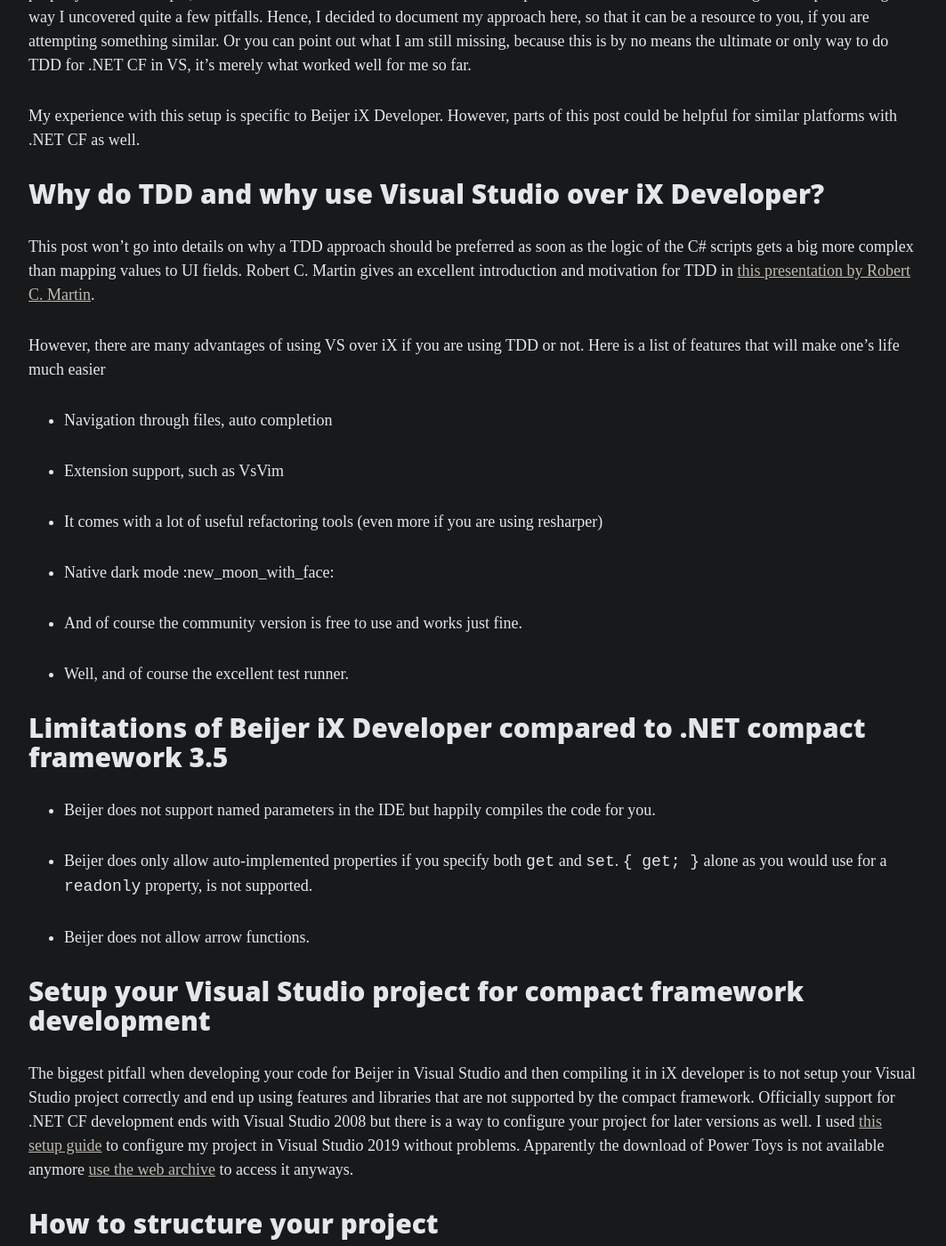
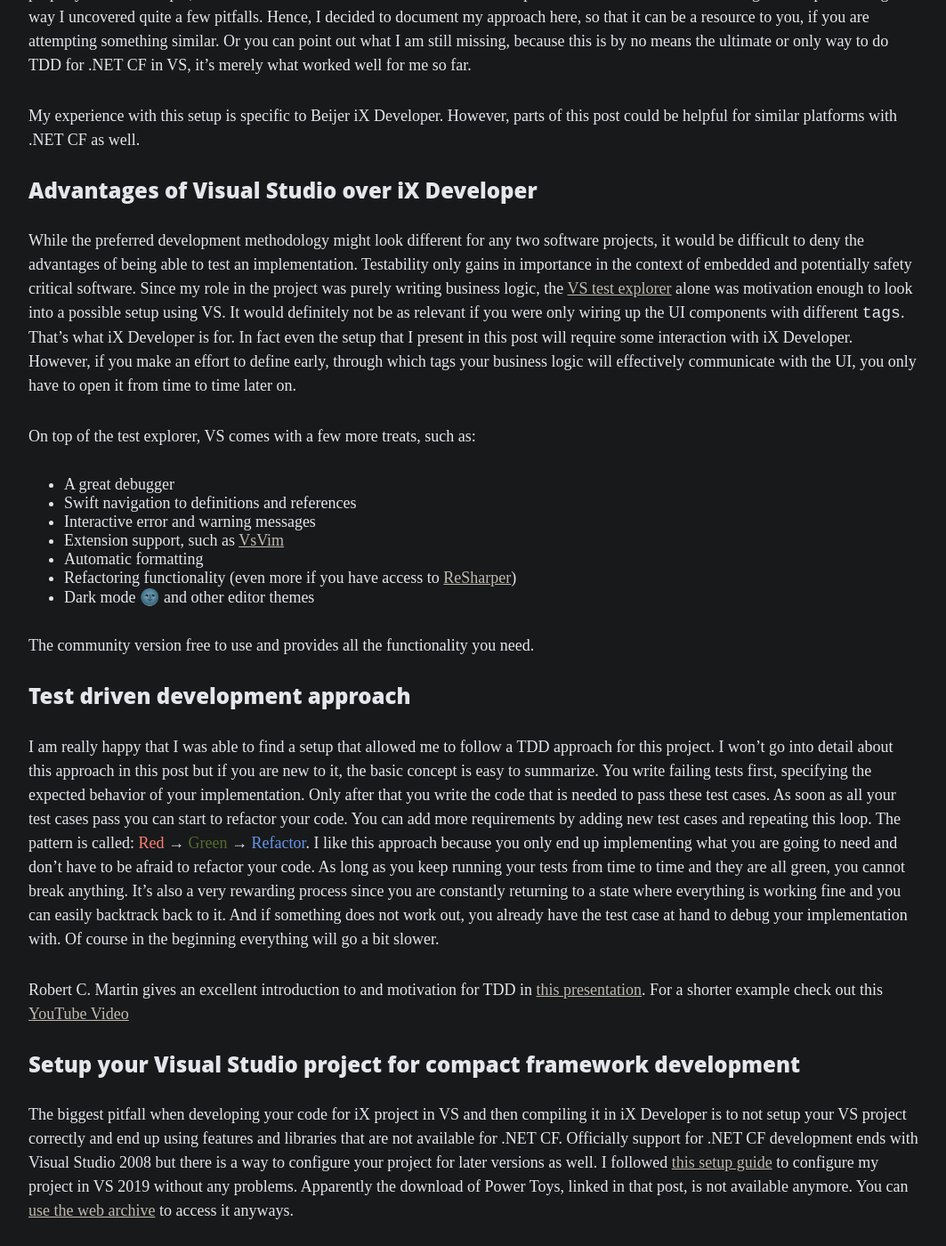
Before and after one commit to timonla/timonla.github.io, a Jekyll site: the page built from _posts/2020-10-22-tdd-for-ix.md, in a window 1280 px wide and 1400 px high, scrolled down 514 px. Shown: the whole window at 89% size, without its empty margins (108-1171 px from the left). Built offline with Jekyll 4.4.1, drawn with Linux system fonts in a browser that asks for light colours; nearby versions of some CDN libraries; some of the changed text lies outside the part shown.

Commit message:
Work on tdd for ix blog post
Rewrote the motivation and some structure changes.

````diff
--- a/_posts/2020-10-22-tdd-for-ix.md
+++ b/_posts/2020-10-22-tdd-for-ix.md
@@ -26,66 +26,107 @@
 My experience with this setup is specific to Beijer iX Developer.
 However, parts of this post could be helpful for similar platforms with .NET CF as well.
 
-## Why do TDD and why use Visual Studio over iX Developer?
+### Advantages of Visual Studio over iX Developer
 
-This post won't go into details on why a TDD approach should be preferred as soon
-as the logic of the C# scripts gets a  big more complex than mapping values to
-UI fields.
-Robert C. Martin gives an excellent introduction and motivation for TDD in
-[this presentation by Robert C. Martin](https://www.youtube.com/watch?v=qkblc5WRn-U).
+While the preferred development methodology might look different for any two software
+projects, it would be difficult to deny the advantages of being able to test an
+implementation.
+Testability only gains in importance in the context of embedded and potentially safety
+critical software.
+Since my role in the project was purely writing business logic,
+the [VS test explorer](https://docs.microsoft.com/en-us/visualstudio/test/run-unit-tests-with-test-explorer?view=vs-2019)
+alone was motivation enough to look into a possible setup using VS.
+It would definitely not be as relevant if you were only wiring up the UI components
+with different `tags`.
+That's what iX Developer is for.
+In fact even the setup that I present in this post will require some interaction
+with iX Developer.
+However, if you make an effort to define early, through which tags your business
+logic will effectively communicate with the UI, you only have to open it from time
+to time later on.
 
-However, there are many advantages of using VS over iX if you are using TDD or
-not. Here is a list of features that will make one's life much easier
+On top of the test explorer, VS comes with a few more treats, such as:
+* A great debugger
+* Swift navigation to definitions and references
+* Interactive error and warning messages
+* Extension support, such as [VsVim](https://marketplace.visualstudio.com/items?itemName=JaredParMSFT.VsVim)
+* Automatic formatting
+* Refactoring functionality (even more if you have access to [ReSharper](https://www.jetbrains.com/resharper/))
+* Dark mode 🌚 and other editor themes
 
-* Navigation through files, auto completion
+The community version free to use and provides all the functionality you need.
 
-* Extension support, such as VsVim
+### Test driven development approach
 
-* It comes with a lot of useful refactoring tools (even more if you are using resharper)
+I am really happy that I was able to find a setup that allowed me to follow
+a TDD approach for this project.
+I won't go into detail about this approach in this post but if you are new to it,
+the basic concept is easy to summarize.
+You write failing tests first, specifying the expected behavior of your implementation.
+Only after that you write the code that is needed to pass these test cases.
+As soon as all your test cases pass you can start to refactor your code.
+You can add more requirements by adding new test cases and repeating this loop.
+The pattern is called:
+<span style="color: Salmon">Red</span> →
+<span style="color: DarkOliveGreen">Green</span> →
+<span style="color:CornflowerBlue">Refactor</span>.
+I like this approach because you only end up implementing what you are going to need
+and don't have to be afraid to refactor your code.
+As long as you keep running your tests from time to time and they are all green,
+you cannot break anything.
+It's also a very rewarding process since you are constantly returning to a state where
+everything is working fine and you can easily backtrack back to it.
+And if something does not work out, you already have the test case at hand to debug
+your implementation with.
+Of course in the beginning everything will go a bit slower.
 
-* Native dark mode :new_moon_with_face:
+Robert C. Martin gives an excellent introduction to and motivation for TDD in
+[this presentation](https://www.youtube.com/watch?v=qkblc5WRn-U).
+For a shorter example check out this [YouTube Video](https://youtu.be/Y5XIjXcWaK8)
 
-* And of course the community version is free to use and works just fine.
+### Setup your Visual Studio project for compact framework development
 
-* Well, and of course the excellent test runner.
+The biggest pitfall when developing your code for iX project in VS and then compiling
+it in iX Developer is to not setup your VS project correctly and end up using features
+and libraries that are not available for .NET CF.
+Officially support for .NET CF development ends with Visual Studio 2008 but there is
+a way to configure your project for later versions as well.
+I followed [this setup guide](https://gist.github.com/skarllot/4953ddb6e23d8a6f0816029c4155997a)
+to configure my project in VS 2019 without any problems.
+Apparently the download of Power Toys, linked in that post, is not available anymore.
+You can [use the web archive](https://web.archive.org/web/*/https://download.microsoft.com/download/f/a/c/fac1342d-044d-4d88-ae97-d278ef697064/NETCFv35PowerToys.msi)
+to access it anyways.
 
-## Limitations of Beijer iX Developer compared to .NET compact framework 3.5
-
-* Beijer does not support named parameters in the IDE but happily compiles the code for you.
-
-* Beijer does only allow auto-implemented properties if you specify both `get` and `set`. `{ get; }` alone as you would use for a `readonly` property, is not supported.
-
-* Beijer does not allow arrow functions.
-
-## Setup your Visual Studio project for compact framework development
-
-The biggest pitfall when developing your code for Beijer in Visual Studio and then compiling it in iX developer is to not setup your Visual Studio project correctly and end up using features and libraries that are not supported by the compact framework.
-Officially support for .NET CF development ends with Visual Studio 2008 but there is a way to configure your project for later versions as well.
-I used [this setup guide](https://gist.github.com/skarllot/4953ddb6e23d8a6f0816029c4155997a) to configure my project in Visual Studio 2019 without problems.
-Apparently the download of Power Toys is not available anymore [use the web archive](https://web.archive.org/web/*/https://download.microsoft.com/download/f/a/c/fac1342d-044d-4d88-ae97-d278ef697064/NETCFv35PowerToys.msi) to access it anyways.
-
-## How to structure your project
+### How to structure your project
 
 There are a few caveats when it comes to creating and structuring the script
 files.
-First of all, new script files must be created in iX, as there are two files
+First of all, new script files must be created in iX Developer, as there are two files
 that will be created alongside the `MyScriptName.Script.cs` file.
 As soon as you created the file it is recommended to close iX immediately so
-that one does not accidentally make changes and override the process from VS.
+that you do not accidentally make changes and override the process from VS.
 Open it again if you need to make changes to the tags or the UI.
 
+```
+┌── I think I
+├── am going to use
+│   └── this to describe
+└── the
+    ├── project
+    └── structure.
+```
+
+#### What goes into which file?
+
 * What is going on with internal classes in iX developer and what is generated automatically as partial classes for script files?
+* Internal classes and test objects
+* How to choose namespace names and class names.
+* Don't name your classes like you name your files.
+* Don't name your classes like you name your namespaces either.
 
-* Internal classes and test objects
+### How to handle tags
 
-* How to choose namespace names and class names.
-
-* Don't name your classes like you name your files.
-
-* Don't name your classes like you name your name spaces either.
-
-## What to do with tags
-
+Tags are the interface between the UI parts and your business logic.
 The logic that you implement needs to be connected to the tags that you can use in the UI elements in some way.
 One solution is to work fully stateless and apply the effects of your logic in
 the generated module that has access to the tags.
@@ -94,7 +135,7 @@
 This has the advantage that I can easily test the effects of different methods
 on each other and can even simulate an entire sequence of function calls.
 
-### VariableReference
+#### VariableReference
 
 I created the class `VariableReference` that has a `Get` and `Set` method to
 which I can then map the respective functions of the tags.
@@ -130,7 +171,7 @@
 }
 ```
 
-### Instantiate
+#### Instantiate
 
 In the generated script module, which has access to the tags, I will instantiate
 a tag container that maps the read and write operations on the tags to the
@@ -152,7 +193,7 @@
 This tag container is then passed as a parameter to the constructor of my
 business logic module.
 
-### Helper functions for testing
+#### Helper functions for testing
 
 For testing purposes you should create something similar.
 
@@ -182,3 +223,49 @@
 	}
 }
 ```
+
+### Limitations of Beijer iX over .NET CF
+
+Even after setting your project up as described above, there are a few particularities
+to avoid altogether or at least be aware of once you open iX Developer again.
+Some of these will break the build in iX Developer, even though your project builds fine
+in VS.
+
+#### Auto properties
+
+You can use [auto properties](https://docs.microsoft.com/en-us/dotnet/csharp/programming-guide/classes-and-structs/auto-implemented-properties)
+in iX Developer as long as you always specify both `get` and `set`.
+In practice you might want to use just `{ get; }` to create a `readonly` property
+but iX Developer won't compile that.
+
+```cs
+class Rectangle {
+	public int A { get; set; }
+	public int B { get; }
+}
+```
+
+#### Named parameters
+
+If you uses [named parameters](https://docs.microsoft.com/en-us/dotnet/csharp/programming-guide/classes-and-structs/named-and-optional-arguments),
+iX Developer will build your project fine but complain about them.
+
+```cs
+class Square: Rectangle {
+	public Square(int a) : base(a = a, b = a) { }
+}
+```
+
+#### Expression-bodied members
+
+I noticed that iX Developer won't compile if you include
+[expression-based members](https://docs.microsoft.com/en-us/dotnet/csharp/programming-guide/statements-expressions-operators/expression-bodied-members#read-only-properties)
+like this one.
+
+```cs
+class Rectangle {
+	public int A;
+	public int B;
+	public int Area => A * B;
+}
+```
````
